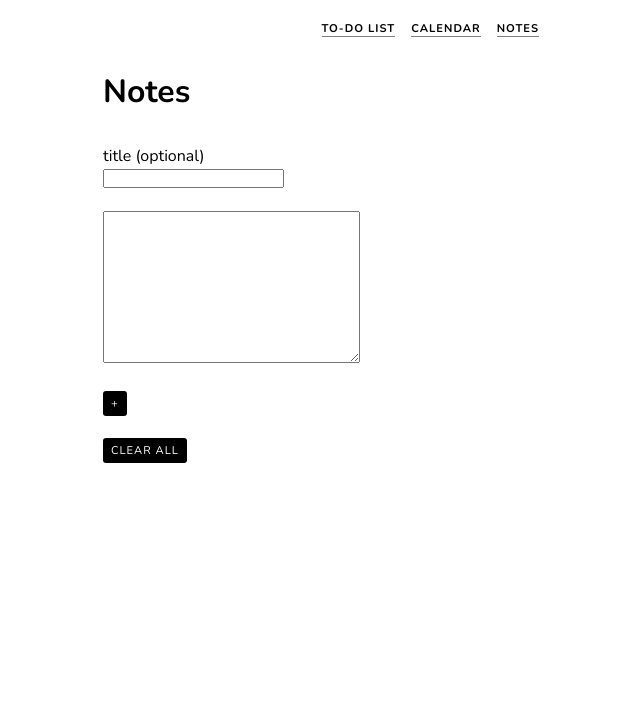
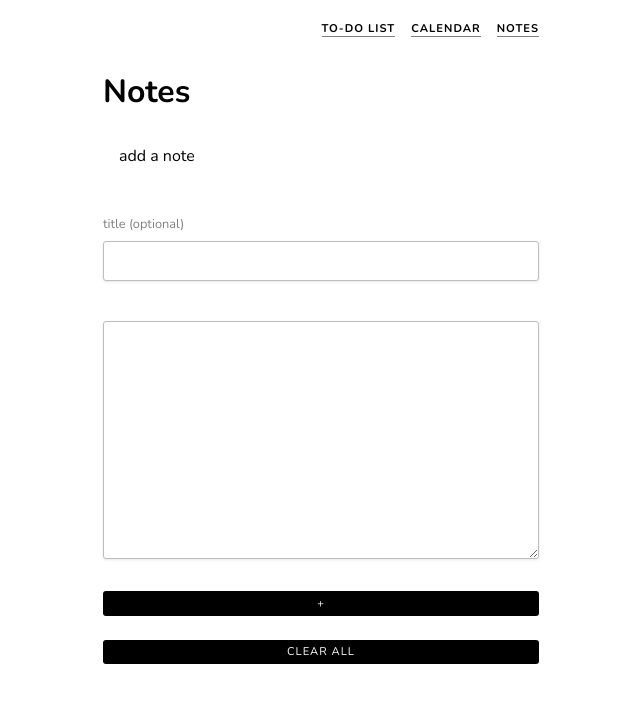
Before and after one commit to magalifabri/react-intro, a React (Create React App) app: page /notes in a window 1280 px wide. Shown: the top 702 px of the page, without its empty margins (319-959 px from the left). Built offline with nearby package versions, Linux system fonts and the light colour scheme.

Commit message:
Add styling to Notes page

```diff
--- a/src/pages/Notes.js
+++ b/src/pages/Notes.js
@@ -1,4 +1,5 @@
 import React, {useState, useRef, useEffect} from 'react';
+import '../styles/NotesStyle.scss';
 
 const LOCAL_STORAGE_NOTES_KEY = 'notes';
 const LOCAL_STORAGE_ID_COUNTER_KEY = 'idCounter';
@@ -66,36 +67,56 @@ const Notes = () => {
     }
 
 
+    const getNotes = () => {
+        if (!notes.length) {
+            return 'add a note';
+        } else {
+            return notes.map(note => {
+                return (
+                    <li className="notes__item"
+                        key={note.id} id={note.id}
+                        onClick={handleShowNote}>
+                        {note.title}
+                    </li>
+                )
+            })
+        }
+    }
+
+
     return (
         <main>
-            <h1>Notes</h1>
-            <ul>
-                {notes.map(note => {
-                    return (
-                        <li key={note.id} id={note.id} onClick={handleShowNote}>
-                            {note.title}
-                        </li>
-                    )
-                })}
-            </ul>
+            <h1 className="page-title">Notes</h1>
 
-            <div className="note-body">
-                {noteBody}
+            <div className="flex-wrapper notes">
+                <ul className="notes__list">
+                    {getNotes()}
+                </ul>
+
+                <div className="notes__note-body">
+                    {noteBody}
+                </div>
+
+                <div className="input-wrapper">
+                    <label className="input-wrapper__label"
+                           htmlFor="title">
+                        title (optional)
+                    </label>
+                    <input className="input-wrapper__input" id="title"
+                           ref={titleRef} type="text"/>
+                </div>
+
+                <textarea className="notes__textarea" id="body"
+                          ref={textareaRef} cols="30" rows="10"/>
+
+                <button className="button-style-1" onClick={handleAddNote} >
+                    +
+                </button>
+
+                <button className="button-style-1" onClick={handleClearAll} >
+                    clear all
+                </button>
             </div>
-
-            <label htmlFor="title">title (optional)</label>
-            <br/>
-            <input ref={titleRef} id="title" type="text" className="input-style-1"/>
-            <br/>
-            <br/>
-            <textarea id="body" ref={textareaRef} cols="30"
-                      rows="10" className="input-style-1"></textarea>
-            <br/>
-            <br/>
-            <button onClick={handleAddNote} className="button-style-1">+</button>
-            <br/>
-            <br/>
-            <button onClick={handleClearAll} className="button-style-1">clear all</button>
         </main>
     );
 };
--- /dev/null
+++ b/src/styles/NotesStyle.scss
@@ -0,0 +1,8 @@
+@use 'style';
+
+.notes {
+
+    &__textarea {
+        @include style.input-style-1;
+    }
+}
```
